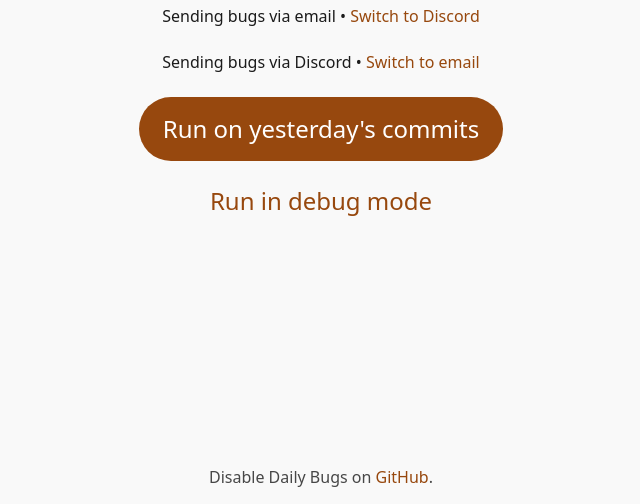
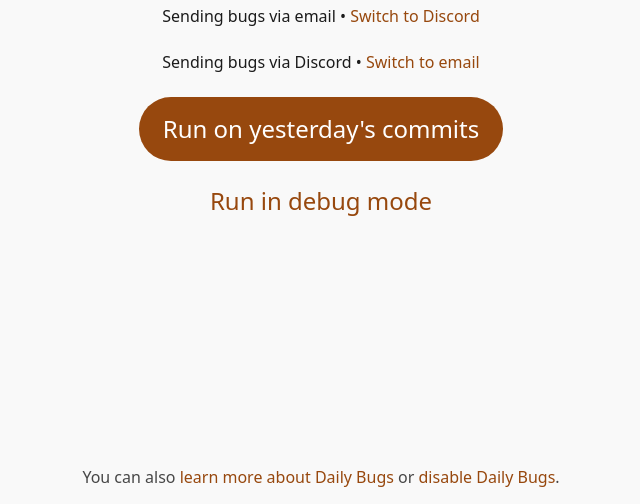
Before and after one commit to KTibow/dailybugs, a website: page frontend/index-loggedin.html in a window 1280 px wide. Shown: the part 296-800 px from the top of the page, without its empty margins (319-959 px from the left). Drawn offline with Linux system fonts and the light colour scheme.

Commit message:
consistent footer

```diff
--- a/frontend/index-loggedin.html
+++ b/frontend/index-loggedin.html
@@ -87,8 +87,9 @@
       </form>
     </dialog>
     <footer>
-      Disable Daily Bugs on
-      <a href="https://github.com/settings/connections/applications/Ov23liZ42ZbwqopYT7Y6">GitHub</a
+      You can also <a href="https://github.com/KTibow/dailybugs">learn more about Daily Bugs</a> or
+      <a href="https://github.com/settings/connections/applications/Ov23liZ42ZbwqopYT7Y6"
+        >disable Daily Bugs</a
       >.
     </footer>
   </body>
```
